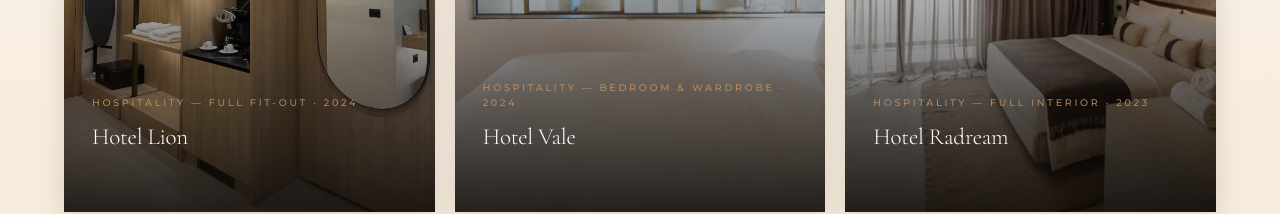
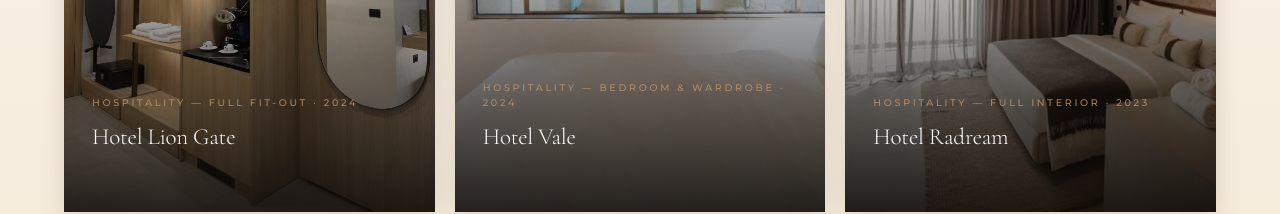
Before and after one commit to xhiminjo69/the-m-concept, a Next.js app: page / in a window 1280 px wide. Shown: the part 2120-2334 px from the top of the page. Built offline with nearby package versions, Linux system fonts and the light colour scheme.

Commit message:
decribe your changes

```diff
--- a/app/company/page.tsx
+++ b/app/company/page.tsx
@@ -36,7 +36,7 @@ const milestones = [
     body: 'After two decades of quiet reputation-building, we unified our identity under The M Concept — a name that stands for precision, craft, and the relentless pursuit of quality.',
   },
   {
-    year: '2024',
+    year: '2026',
     title: 'Present Day',
     body: 'Today we serve hotels, residences, and commercial clients across the region, producing every piece entirely in-house — no outsourcing, no shortcuts, no two pieces alike.',
   },
--- a/app/page.tsx
+++ b/app/page.tsx
@@ -5,7 +5,7 @@ import Navbar from '@/components/Navbar';
 const projects = [
   {
     id: 1,
-    name: 'Hotel Lion',
+    name: 'Hotel Lion Gate',
     type: 'Hospitality — Full Fit-Out',
     year: '2024',
     location: 'Vlorë, Albania',
```
